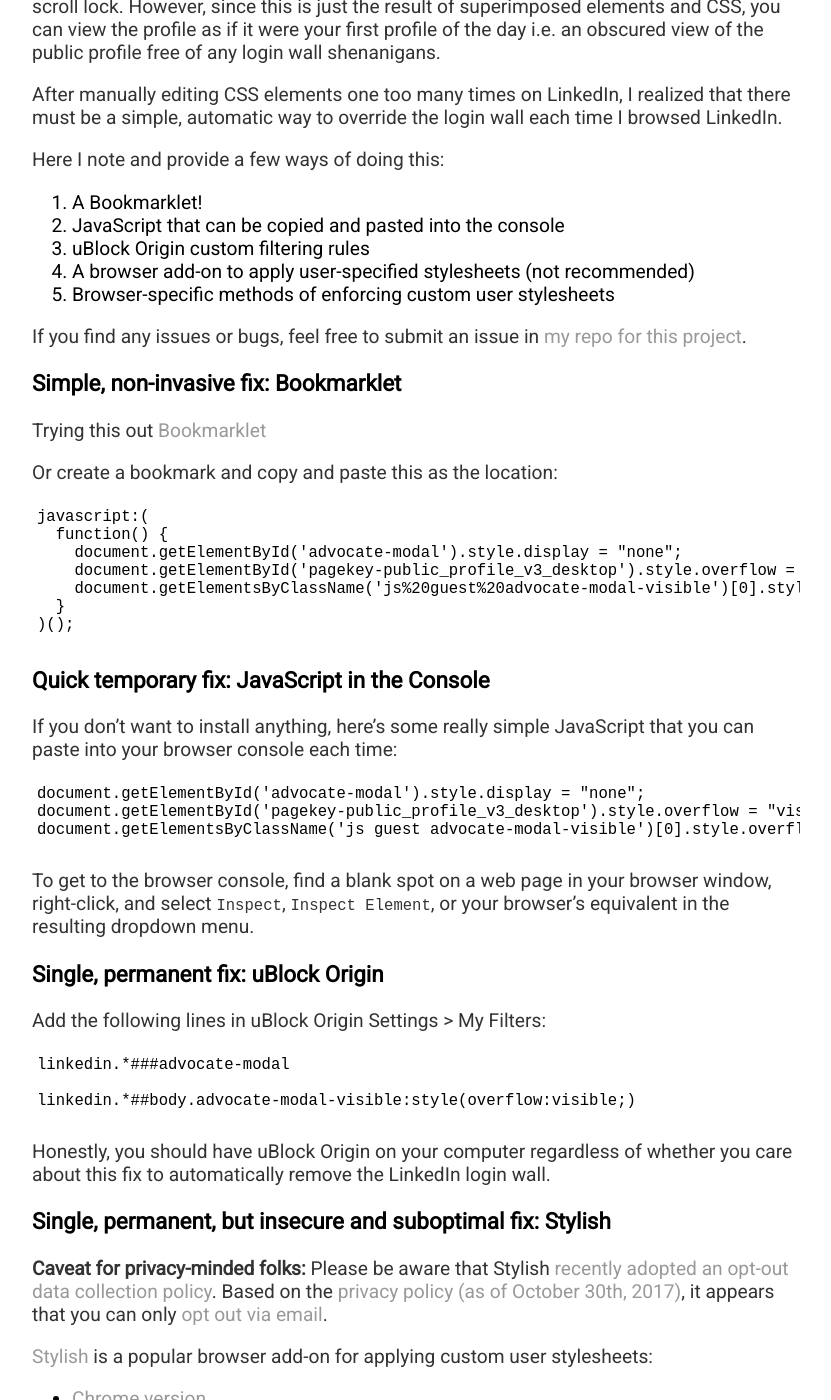
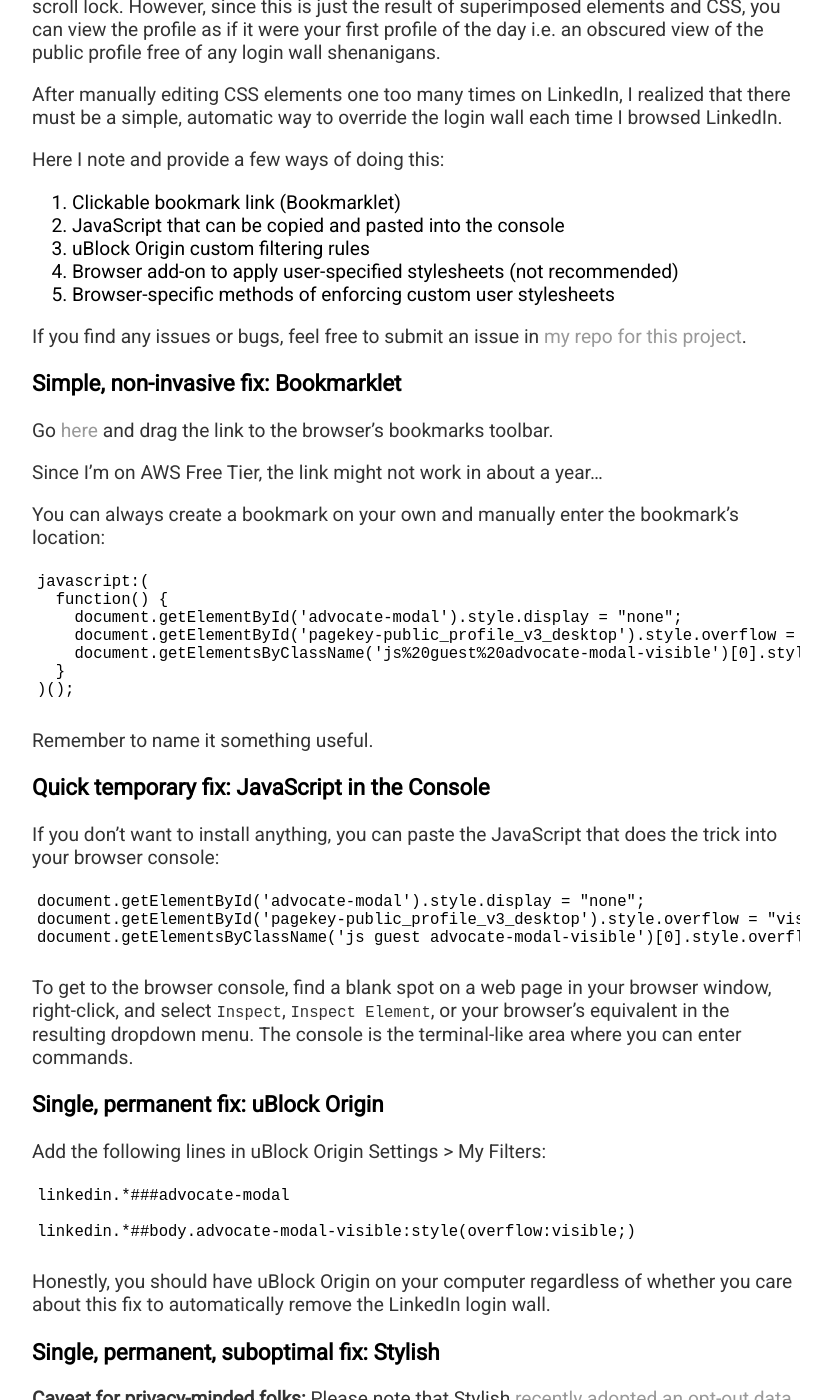
Before and after one commit to geordgez/geordgez.github.io, a Jekyll site: the page built from _posts/2017-12-18-linkedin-login-skipping-methods.md, in a window 1280 px wide and 1400 px high, scrolled down 524 px. Shown: the whole window, without its empty margins (224-1055 px from the left). Built offline with Jekyll 4.4.1, drawn with Linux system fonts in a browser that asks for light colours; some of the changed text lies outside the part shown.

Commit message:
Edit LinkedIn logging skipping methods
- Linked to draggable bookmarklet on S3
- TOOD: might want to link to bookmarklet on 000webhost

````diff
--- a/_posts/2017-12-18-linkedin-login-skipping-methods.md
+++ b/_posts/2017-12-18-linkedin-login-skipping-methods.md
@@ -23,21 +23,25 @@
 time I browsed LinkedIn.
 
 Here I note and provide a few ways of doing this:
-1. A Bookmarklet!
-1. JavaScript that can be copied and pasted into the console
-2. uBlock Origin custom filtering rules
-3. A browser add-on to apply user-specified stylesheets (not recommended)
-4. Browser-specific methods of enforcing custom user stylesheets
+1. Clickable bookmark link (Bookmarklet)
+2. JavaScript that can be copied and pasted into the console
+3. uBlock Origin custom filtering rules
+4. Browser add-on to apply user-specified stylesheets (not recommended)
+5. Browser-specific methods of enforcing custom user stylesheets
 
 If you find any issues or bugs, feel free to submit an issue in
 [my repo for this project](https://github.com/geordgez/linkedin-login-wall-css).
 
 ### Simple, non-invasive fix: Bookmarklet
-[bookmarklet]: javascript:(function() {document.getElementById('advocate-modal').style.display = "none";document.getElementById('pagekey-public_profile_v3_desktop').style.overflow = "visible";document.getElementsByClassName('js%20guest%20advocate-modal-visible')[0].style.overflow = "visible";})();  "Bookmarklet"
+Go
+[here](http://gdgz-skip-linkedin-login-wall.s3-website-us-east-1.amazonaws.com/)
+and drag the link to the browser's bookmarks toolbar.
 
-Trying this out [Bookmarklet][]
+Since I'm on AWS Free Tier, the link might not work in about a year...
 
-Or create a bookmark and copy and paste this as the location:
+You can always create a bookmark on your own and manually enter the bookmark's
+location:
+
 ```
 javascript:(
   function() {
@@ -48,9 +52,11 @@
 )();
 ```
 
+Remember to name it something useful.
+
 ### Quick temporary fix: JavaScript in the Console
-If you don't want to install anything, here's some really simple JavaScript
-that you can paste into your browser console each time:
+If you don't want to install anything, you can paste the JavaScript that does
+the trick into your browser console:
 
 ```
 document.getElementById('advocate-modal').style.display = "none";
@@ -60,7 +66,8 @@
 
 To get to the browser console, find a blank spot on a web page in your
 browser window, right-click, and select `Inspect`, `Inspect Element`, or
-your browser's equivalent in the resulting dropdown menu.
+your browser's equivalent in the resulting dropdown menu. The console is the
+terminal-like area where you can enter commands.
 
 ### Single, permanent fix: uBlock Origin
 Add the following lines in uBlock Origin Settings > My Filters:
@@ -74,8 +81,8 @@
 Honestly, you should have uBlock Origin on your computer regardless of whether
 you care about this fix to automatically remove the LinkedIn login wall.
 
-### Single, permanent, but insecure and suboptimal fix: Stylish
-**Caveat for privacy-minded folks:** Please be aware that Stylish
+### Single, permanent, suboptimal fix: Stylish
+**Caveat for privacy-minded folks:** Please note that Stylish
 [recently adopted an opt-out data collection policy](https://forum.userstyles.org/discussion/53233/announcement-to-the-community).
 Based on the
 [privacy policy (as of October 30th, 2017)](https://userstyles.org/login/policy),
@@ -91,16 +98,18 @@
 that can be added via the Stylish add-on to remove the soft login wall that
 was noted in the previous post.
 
-### Similar and superior options to Stylish
+##### Potential alternatives to Stylish
 Some other add-ons exist for this purpose (such as
-[User CSS](https://chrome.google.com/webstore/detail/user-css/okpjlejfhacmgjkmknjhadmkdbcldfcb?hl=en),
-[Stylebot](https://chrome.google.com/webstore/detail/stylebot/oiaejidbmkiecgbjeifoejpgmdaleoha?hl=en), and
-[Stylish](https://chrome.google.com/webstore/detail/stylish-custom-themes-for/fjnbnpbmkenffdnngjfgmeleoegfcffe?hl=en)
+[User CSS](https://chrome.google.com/webstore/detail/user-css/okpjlejfhacmgjkmknjhadmkdbcldfcb?hl=en) and
+[Stylebot](https://chrome.google.com/webstore/detail/stylebot/oiaejidbmkiecgbjeifoejpgmdaleoha?hl=en)
 for Chrome
 )
 but I ended up creating a Stylish sheet since it seemed to be the most popular.
 
 ### Native in-browser options
 Firefox natively [supports custom CSS](https://superuser.com/questions/318912/how-to-override-the-css-of-a-site-in-firefox-with-usercontent-css).
+
 Chrome apparently
 [stopped supporting this feature in 2014](https://www.itsupportguides.com/knowledge-base/computer-accessibility/how-to-use-a-custom-style-sheet-css-with-google-chrome/).
+
+A bunch of other browsers appear to have this feature as well.
````
